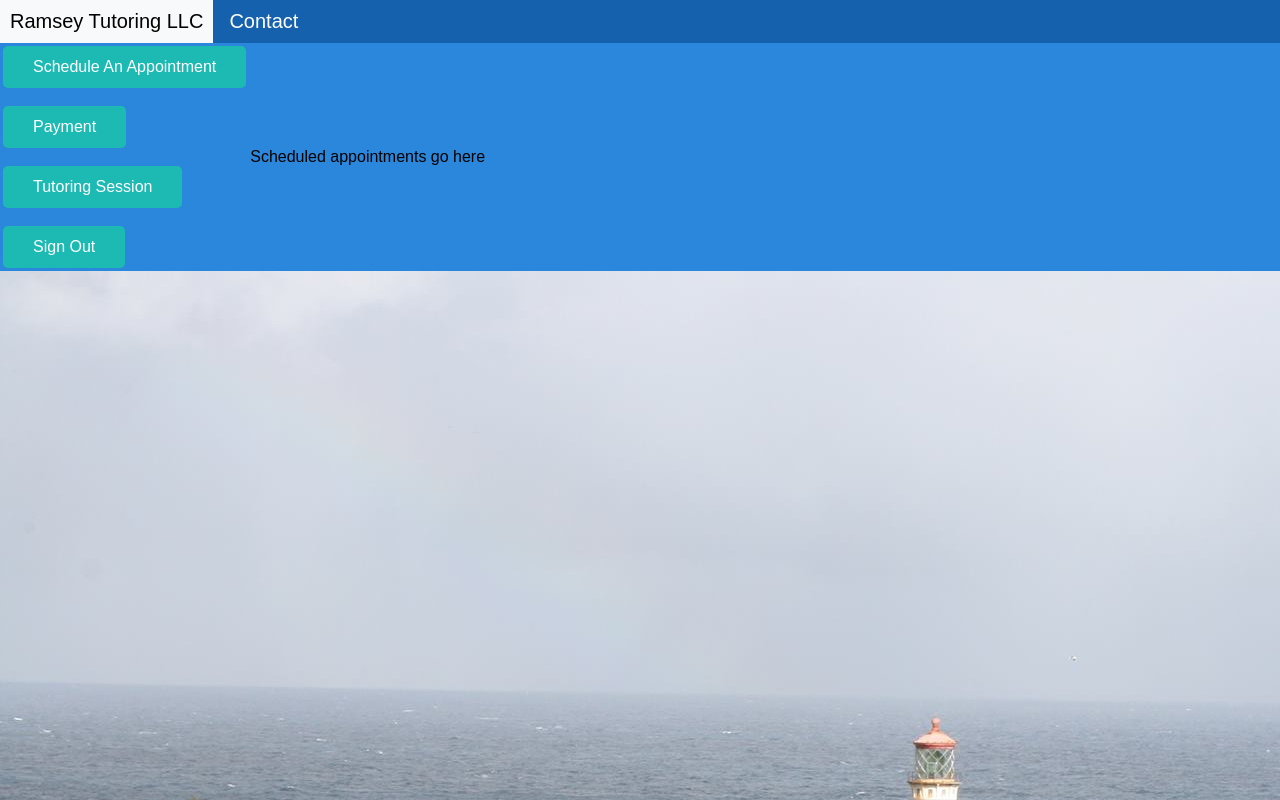
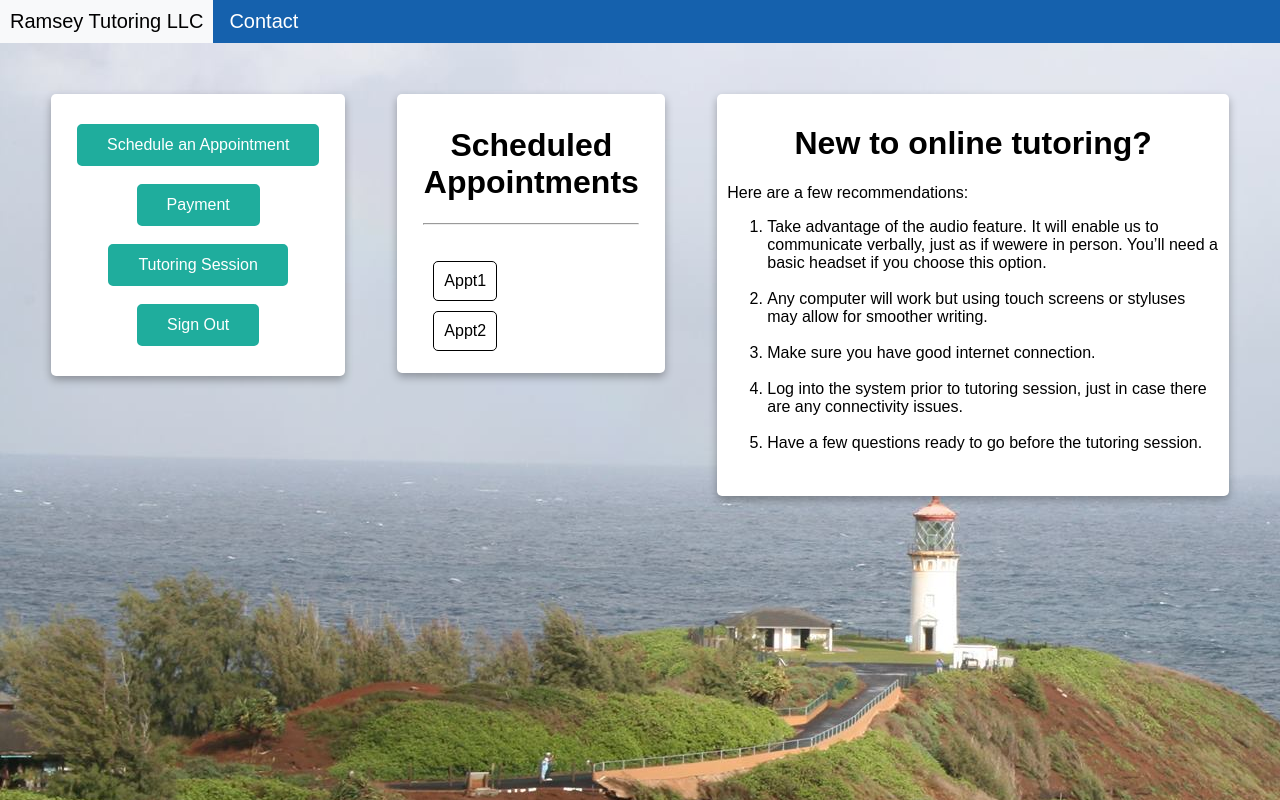
Before and after one commit to skraz0/Ramsey-Tutoring-LLC, a website: page public/dashboard.html in a window 1280 px wide. Drawn offline with Linux system fonts and the light colour scheme.

Commit message:
Fixed some things and made a functional dashboard.

```diff
--- a/public/dashboard.html
+++ b/public/dashboard.html
@@ -21,12 +21,16 @@
       </div>
     </div>
 
-    <table>
+    <img src="/backgrounds/camera2.jpg" id="watermark">
+
+    <table style="z-index:1; margin:0 auto;" cellspacing="50">
       <tr>
-        <td>
-          <div class="leftDashboard">
+        <td valign="top" style="width:25%;">
+          <div class="card" style="width:100%;">
+            <div class="container">
+              <br>
               <form class="" action="/scheduler">
-              <input type="submit" value="Schedule An Appointment" class="btn btn-color"><br><br>
+                <input type="submit" value="Schedule an Appointment" class="btn btn-color"><br><br>
               </form>
               <button type="button" name="button" class="btn btn-color">Payment</button><br><br>
               <form class="" action="/session">
@@ -35,17 +39,47 @@
               <form class="" href="/logout" action="/logout">
                 <input type="submit" value="Sign Out" class="btn btn-color">
               </form>
+              <br>
+            </div>
           </div>
         </td>
-        <td>
-          <div class="rightDashboard">
-            Scheduled appointments go here
+        <td valign="top" style="width:25%;">
+          <div class="card" style="width:100%;">
+            <div class="container">
+              <h1>Scheduled Appointments</h1>
+              <hr><br>
+              <table cellspacing="10">
+                <tr>
+                  <td style="border: 1px solid #000; border-radius: 5px; margin: 5px; padding: 10px;">
+                    Appt1
+                  </td>
+                </tr>
+                <tr>
+                  <td style="border: 1px solid #000; border-radius: 5px; margin: 5px; padding: 10px; align: inline-block;">
+                    Appt2
+                  </td>
+                </tr>
+              </table>
+            </div>
+          </div>
+        </td>
+        <td valign="top" style="width:50%;">
+          <div class="card" style="width:100%;">
+            <div class="continer">
+              <h1>New to online tutoring?</h1>
+              <p style="text-align: left;">Here are a few recommendations:</p>
+              <ol>
+                <li style="text-align: left;">Take advantage of the audio feature. It will enable us to communicate verbally, just as if wewere in person. You’ll need a basic headset if you choose this option.</li><br>
+                <li style="text-align: left;">Any computer will work but using touch screens or styluses may allow for smoother writing.</li><br>
+                <li style="text-align: left;">Make sure you have good internet connection.</li><br>
+                <li style="text-align: left;">Log into the system prior to tutoring session, just in case there are any connectivity issues.</li><br>
+                <li style="text-align: left;">Have a few questions ready to go before the tutoring session.</li><br>
+              </ol>
+            </div>
           </div>
         </td>
       </tr>
     </table>
 
-    <img src="/backgrounds/camera2.jpg" id="watermark">
-
   </body>
 </html>
--- a/public/style.css
+++ b/public/style.css
@@ -165,7 +165,7 @@ body {
 /* button on the login card */
 .btn {
   border: 2px solid black;
-  background-color: #1dbab4;
+  background-color: #1fad9d;
   color: black;
   padding: 10px 28px;
   font-size: 16px;
@@ -174,7 +174,7 @@ body {
 }
 
 .btn-color {
-  border-color: #1dbab4;
+  border-color: #1fad9d;
   color: white
 }
 
@@ -398,7 +398,7 @@ input[type=text]{
 .hidelogo{
     position: absolute;
     width: 100%;
-    height: 125px;
+    height: 130px;
     font-size: 17px;
     font-family: Arial;
     background: #1561ad;
```
Also changed, not shown: public/ToS.html (+2 -2 lines), public/ToS_preview.html (+2 -2 lines), public/index.html (+3 -3 lines), public/scheduler.html (+15 -3 lines). Lines whose indentation alone changed are shown as unchanged.
